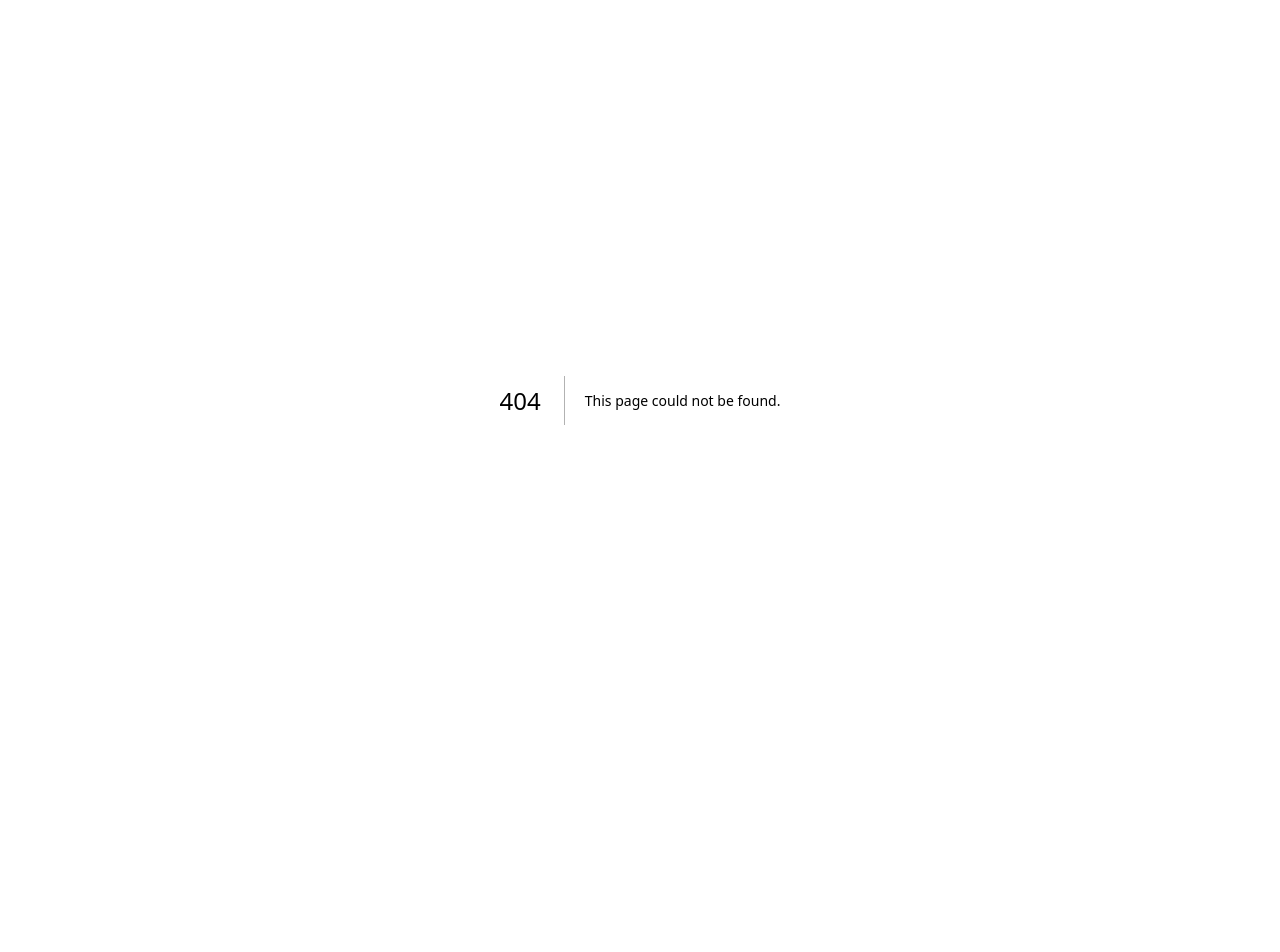
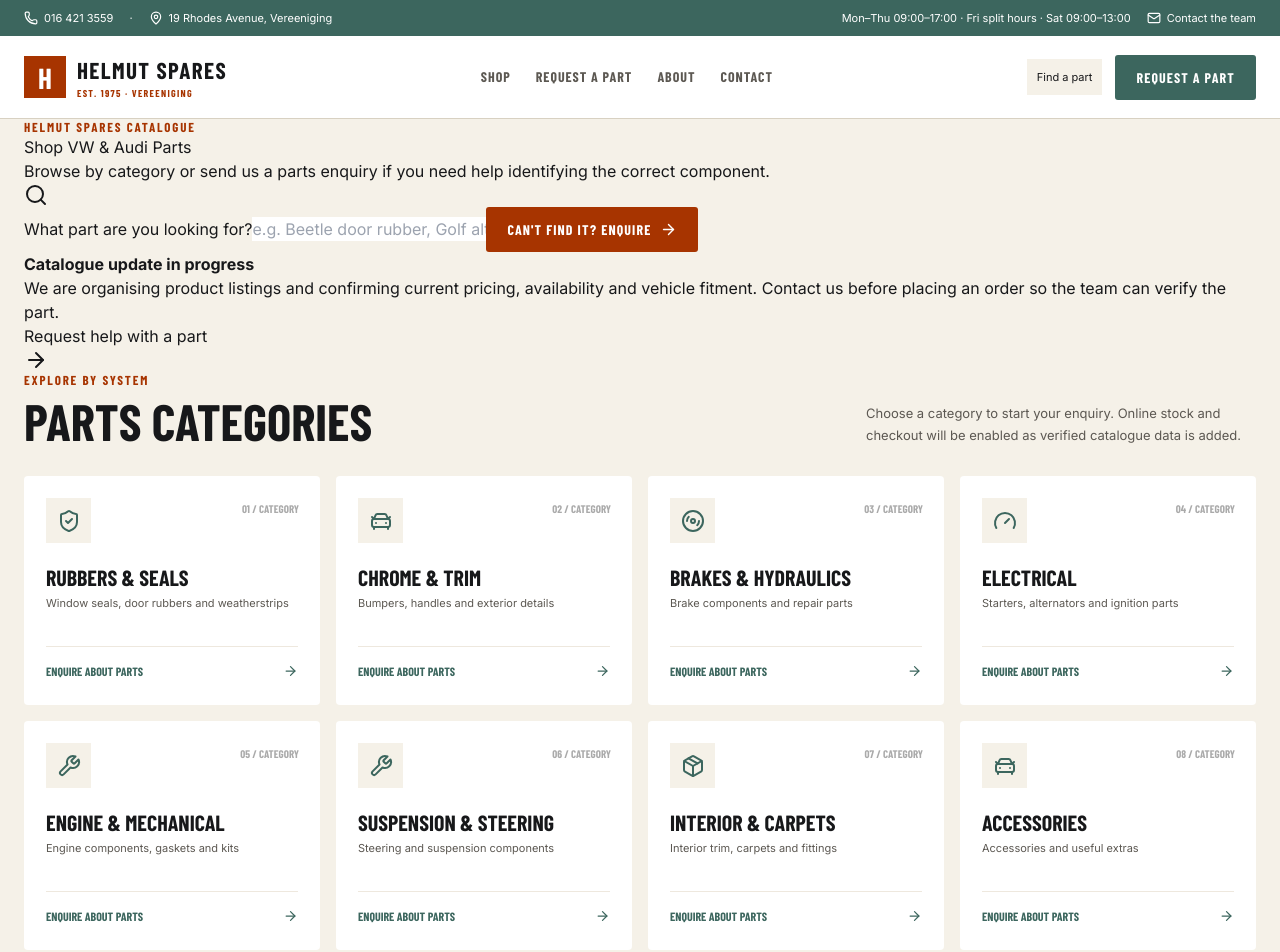
Before and after one commit to NateJ4y/helmut-spares, a Next.js app: page /shop in a window 1280 px wide. Before the commit this address had no page. Shown: the top 952 px of the page. Before the commit the page ends 800 px from the top, so only its background shows below. Built offline with nearby package versions, Linux system fonts and the light colour scheme; a web font is replaced by a local one.

Commit message:
Add dedicated shop catalogue page

```diff
--- /dev/null
+++ b/app/shop/page.tsx
@@ -0,0 +1,25 @@
+import Link from "next/link";
+import { ArrowRight, Search, CarFront, Wrench, Disc3, ShieldCheck, Gauge, Package } from "lucide-react";
+import { SiteHeader, SiteFooter } from "../components/site-shell";
+
+const categories = [
+  ["Rubbers & Seals","Window seals, door rubbers and weatherstrips",ShieldCheck],
+  ["Chrome & Trim","Bumpers, handles and exterior details",CarFront],
+  ["Brakes & Hydraulics","Brake components and repair parts",Disc3],
+  ["Electrical","Starters, alternators and ignition parts",Gauge],
+  ["Engine & Mechanical","Engine components, gaskets and kits",Wrench],
+  ["Suspension & Steering","Steering and suspension components",Wrench],
+  ["Interior & Carpets","Interior trim, carpets and fittings",Package],
+  ["Accessories","Accessories and useful extras",CarFront],
+] as const;
+
+export default function ShopPage() {
+ return <><SiteHeader/><main className="inner-page"><div className="container">
+   <div className="page-intro"><span className="eyebrow">Helmut Spares catalogue</span><h1>Shop VW & Audi Parts</h1><p>Browse by category or send us a parts enquiry if you need help identifying the correct component.</p></div>
+   <form className="shop-search" action="/request-a-part"><label htmlFor="part-search"><Search/> What part are you looking for?</label><input id="part-search" name="part" placeholder="e.g. Beetle door rubber, Golf alternator..." /><button className="button orange">Can't find it? Enquire <ArrowRight/></button></form>
+   <div className="shop-notice"><strong>Catalogue update in progress</strong><p>We are organising product listings and confirming current pricing, availability and vehicle fitment. Contact us before placing an order so the team can verify the part.</p><Link href="/request-a-part">Request help with a part <ArrowRight/></Link></div>
+   <div className="section-head shop-heading"><div><span className="eyebrow">Explore by system</span><h2>Parts Categories</h2></div><p>Choose a category to start your enquiry. Online stock and checkout will be enabled as verified catalogue data is added.</p></div>
+   <div className="category-grid">{categories.map(([title,desc,Icon],i)=><Link className="category-card" href={"/request-a-part?category="+encodeURIComponent(title)} key={title}><i><Icon/></i><small>0{i+1} / CATEGORY</small><h3>{title}</h3><p>{desc}</p><b>Enquire about parts <ArrowRight/></b></Link>)}</div>
+   <div className="shop-bottom"><h2>Looking for something specific?</h2><p>Share the vehicle model, year and part details. A photo or OEM number can help us identify it.</p><Link className="button orange" href="/request-a-part">Request a Part <ArrowRight/></Link></div>
+ </div></main><SiteFooter/></>;
+}
```
